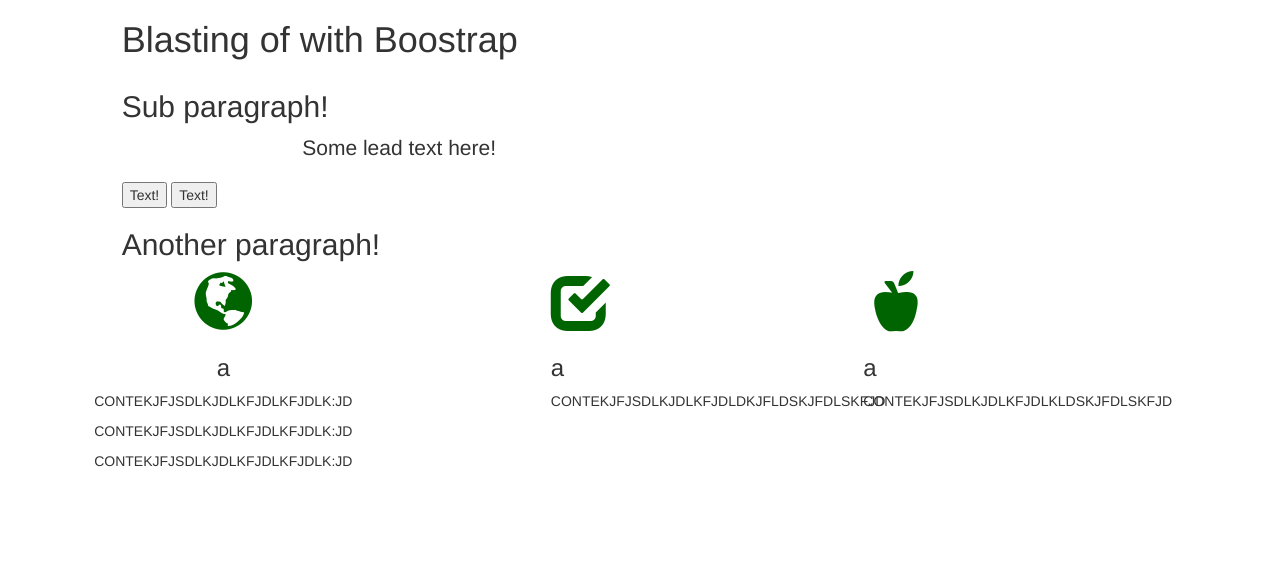
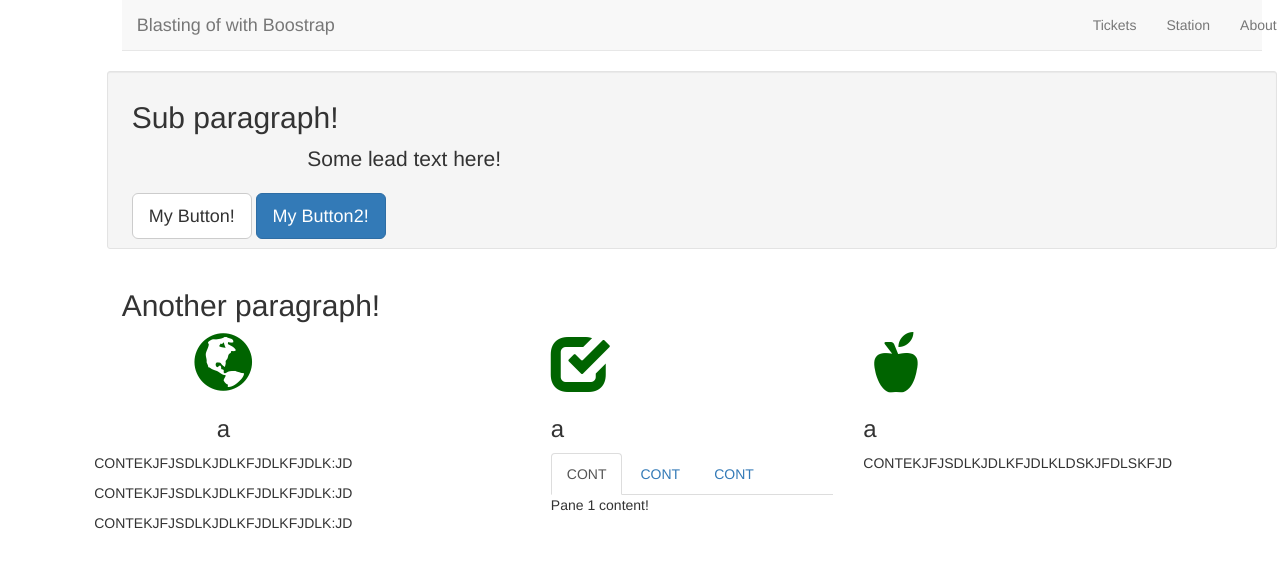
Before and after one commit to Jakob37/BootstrapDatabase, a plain HTML site: page index.html in a window 1280 px wide. Drawn offline with Linux system fonts and the light colour scheme.

Commit message:
Add navbar and nav logic. Second pane not working fully yet.

```diff
--- a/index.html
+++ b/index.html
@@ -13,18 +13,24 @@
 <body>
 
     <div class="container col-sm-offset-0 col-md-offset-1">
-        <div class="row">
-            <div class="col-md-12">
-                <h1>Blasting of with Boostrap</h1>
+
+        <div class="navbar navbar-default navbar-static-top">
+            <div class="container">
+                <a href="/" class="navbar-brand">Blasting of with Boostrap</a>
+                <ul class="nav navbar-nav navbar-right">
+                    <li><a href="/">Tickets</a></li>
+                    <li><a href="/">Station</a></li>
+                    <li><a href="/">About</a></li>
+                </ul>
             </div>
         </div>
 
-        <div class="row">
+        <div class="row well well-sm">
         <div class="col-md-6">
             <h2>Sub paragraph!</h2>
             <p class="lead text-center">Some lead text here!</p>
-            <button>Text!</button>
-            <button>Text!</button>
+            <button class="btn btn-lg btn-default">My Button!</button>
+            <button class="btn btn-lg btn-primary">My Button2!</button>
         </div>
         </div>
 
@@ -52,7 +58,24 @@
         <div class="col-xs-6 col-sm-3 col-md-offset-1 features">
             <i class="glyphicon glyphicon-check"></i>
             <h3>a</h3>
-            <p>CONTEKJFJSDLKJDLKFJDLDKJFLDSKJFDLSKFJD</p>
+            <ul class="nav nav-tabs">
+                <li class="active"><a href="#pane1">CONT</a></li>
+                <li><a href="#pane2">CONT</a></li>
+                <li><a href="#pane3">CONT</a></li>
+            </ul>
+
+            <div class="tab-content">
+                <div class="tab-pane active" id="pane1">
+                    <p>Pane 1 content!</p>
+                </div>
+                <div class="tab-pane" id="pane2">
+                    <p>Pane 2 content!</p>
+                </div>
+                <div class="tab-pane" id="pane3">
+                    <p>Pane 3 content!</p>
+                </div>
+
+            </div>
         </div>
 
         <div class="hidden-xs col-md-4 features">
```
